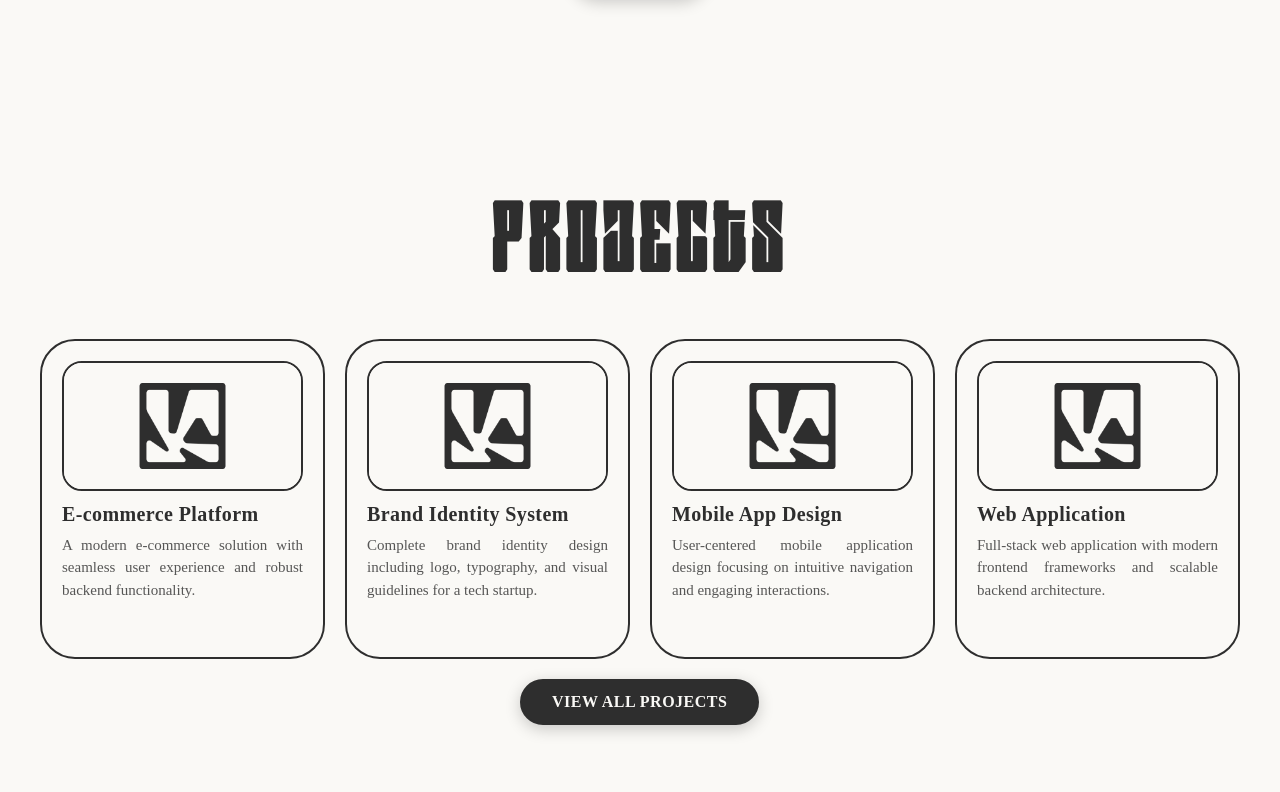
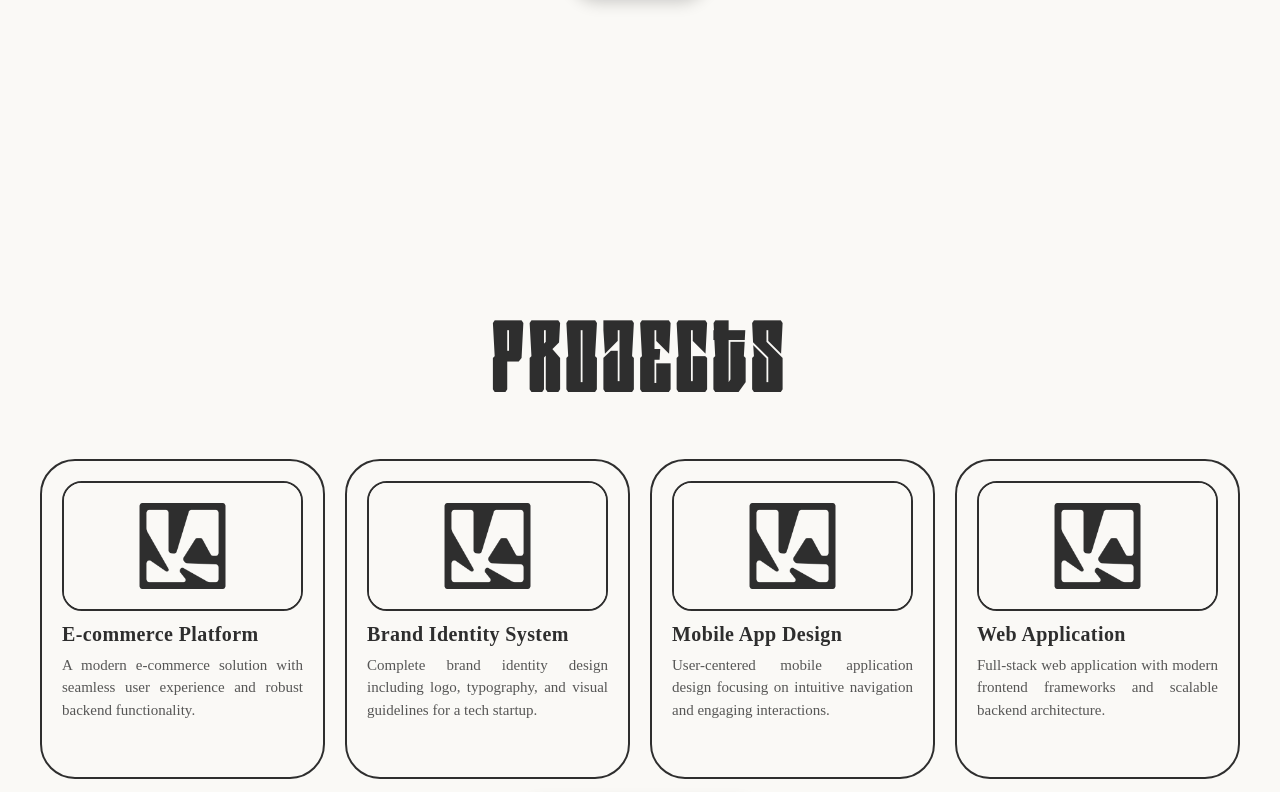
Before and after one commit to notkartik1806/Kartik-Vegad-Portfolio, a React (Vite) app: page / in a window 1280 px wide. Shown: the part 1408-2200 px from the top of the page. Built offline with nearby package versions, Linux system fonts and the light colour scheme; a web font is replaced by a local one.

Commit message:
Add vertical spacing between sections to keep design clean

```diff
--- a/src/index.css
+++ b/src/index.css
@@ -374,6 +374,8 @@ body.dark-mode .moon-icon {
   min-height: calc(100vh - 80px);
   /* Height is viewport minus navbar */
   /* This ensures the section effectively starts BELOW the navbar */
+  margin-bottom: 15vh;
+  /* Add significant spacing between sections */
 }
 
 #contact.section {
```
